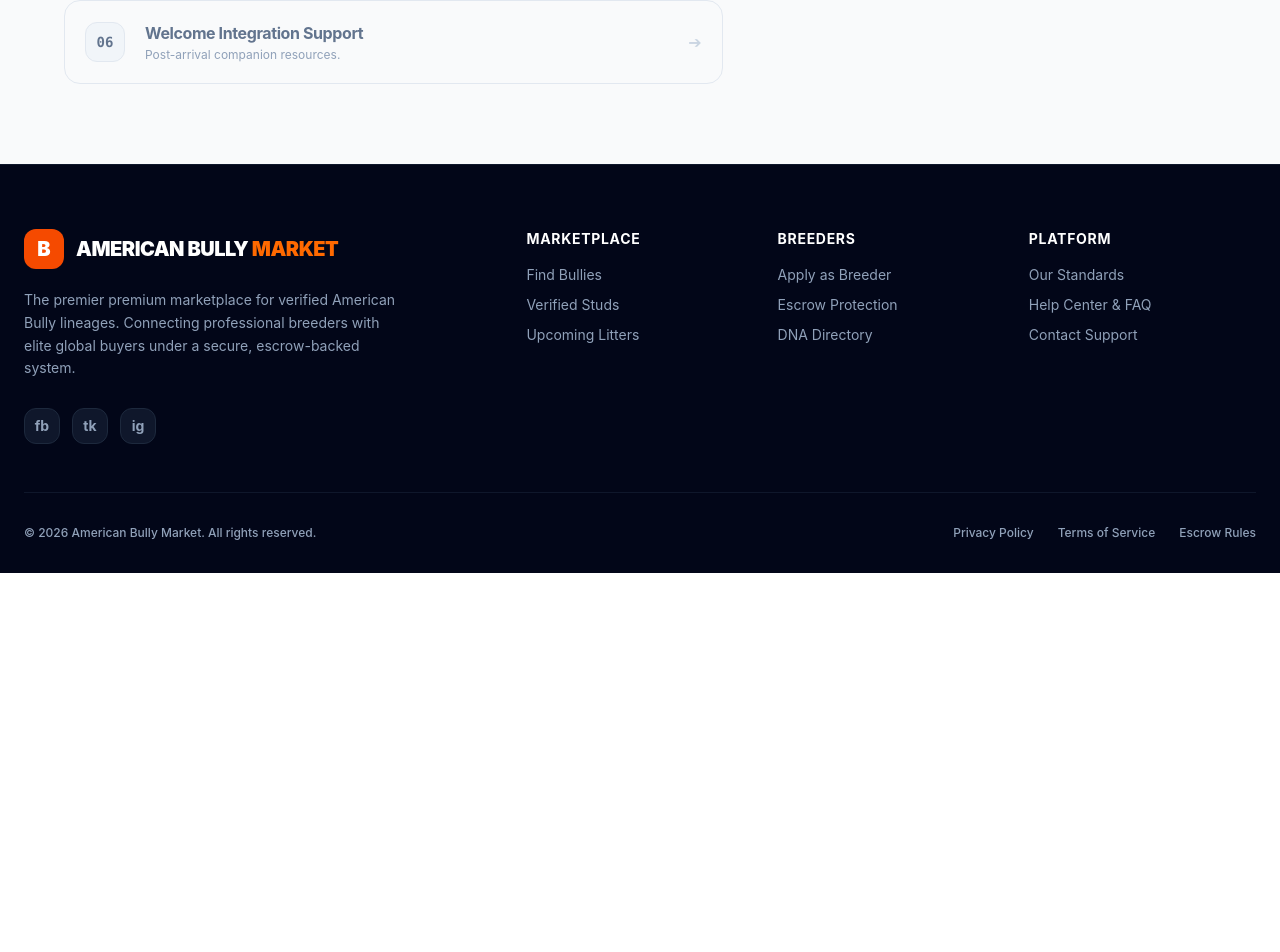
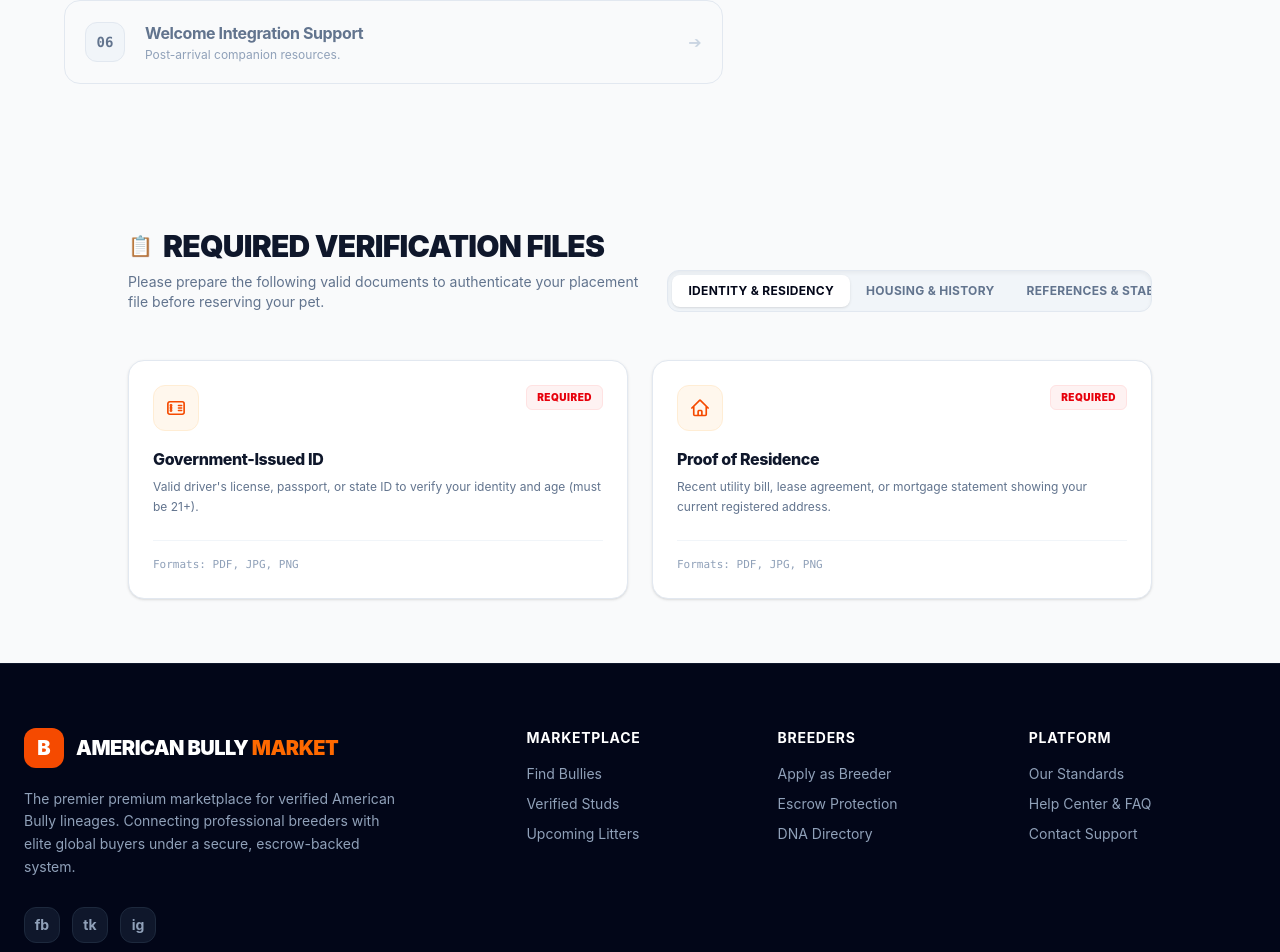
Before and after one commit to Rodralban17/Pet-Website, a React app: page /adoption-process in a window 1280 px wide. Shown: the part 1369-2321 px from the top of the page. Before the commit the page ends 1942 px from the top, so only its background shows below. Built offline with nearby package versions, Linux system fonts and the light colour scheme; the HTML template or start-up script is replaced by a standard one.

Commit message:
require document added

```diff
--- /dev/null
+++ b/src/Components/RequiredDocumentation.jsx
@@ -0,0 +1,185 @@
+import React, { useState } from 'react';
+import { motion } from 'framer-motion';
+
+const docCategories = [
+  {
+    id: "identity",
+    label: "Identity & Residency",
+    items: [
+      {
+        title: "Government-Issued ID",
+        status: "Required",
+        desc: "Valid driver's license, passport, or state ID to verify your identity and age (must be 21+).",
+        icon: (
+          <svg className="w-5 h-5 text-orange-600" fill="none" stroke="currentColor" strokeWidth="2" viewBox="0 0 24 24">
+            <path strokeLinecap="round" strokeLinejoin="round" d="M15 9h3.75M15 12h3.75M15 15h3.75M4.5 19.5h15a2.25 2.25 0 002.25-2.25V6.75A2.25 2.25 0 0019.5 4.5h-15A2.25 2.25 0 002.25 6.75v10.5a2.25 2.25 0 002.25 2.25zm.75-10.5a.75.75 0 111.5 0 .75.75 0 01-1.5 0zM5.25 12a.75.75 0 111.5 0 .75.75 0 01-1.5 0zM5.25 15a.75.75 0 111.5 0 .75.75 0 01-1.5 0z" />
+          </svg>
+        )
+      },
+      {
+        title: "Proof of Residence",
+        status: "Required",
+        desc: "Recent utility bill, lease agreement, or mortgage statement showing your current registered address.",
+        icon: (
+          <svg className="w-5 h-5 text-orange-600" fill="none" stroke="currentColor" strokeWidth="2" viewBox="0 0 24 24">
+            <path strokeLinecap="round" strokeLinejoin="round" d="M2.25 12l8.954-8.955c.44-.439 1.152-.439 1.591 0L21.75 12M4.5 9.75v10.125c0 .621.504 1.125 1.125 1.125H9.75v-4.875c0-.621.504-1.125 1.125-1.125h2.25c.621 0 1.125.504 1.125 1.125V21h4.125c.621 0 1.125-.504 1.125-1.125V9.75M8.25 21h8.25" />
+          </svg>
+        )
+      }
+    ]
+  },
+  {
+    id: "approvals",
+    label: "Housing & History",
+    items: [
+      {
+        title: "Landlord Permission",
+        status: "Required",
+        desc: "Written consent from your landlord if renting, including detailed dog policy breakdowns and size/breed restrictions.",
+        icon: (
+          <svg className="w-5 h-5 text-orange-600" fill="none" stroke="currentColor" strokeWidth="2" viewBox="0 0 24 24">
+            <path strokeLinecap="round" strokeLinejoin="round" d="M19.5 14.25v-2.625a3.375 3.375 0 00-3.375-3.375h-1.5A1.125 1.125 0 0113.5 7.125v-1.5a3.375 3.375 0 00-3.375-3.375H8.25m0 12.75h7.5m-7.5 3H12M10.5 2.25H5.625c-.621 0-1.125.504-1.125 1.125v17.25c0 .621.504 1.125 1.125 1.125h12.75c.621 0 1.125-.504 1.125-1.125V11.25a9 9 0 00-9-9z" />
+          </svg>
+        )
+      },
+      {
+        title: "Veterinary References",
+        status: "Conditional",
+        desc: "Contact information for your current or previous primary veterinarian to verify a history of responsible pet care.",
+        icon: (
+          <svg className="w-5 h-5 text-orange-600" fill="none" stroke="currentColor" strokeWidth="2" viewBox="0 0 24 24">
+            <path strokeLinecap="round" strokeLinejoin="round" d="M21 8.25c0-2.485-2.099-4.5-4.688-4.5-1.935 0-3.597 1.126-4.312 2.733-.715-1.607-2.377-2.733-4.313-2.733C5.1 3.75 3 5.765 3 8.25c0 7.22 9 12 9 12s9-4.78 9-12z" />
+          </svg>
+        )
+      }
+    ]
+  },
+  {
+    id: "suitability",
+    label: "References & Stability",
+    items: [
+      {
+        title: "Personal References",
+        status: "Required",
+        desc: "Two non-family references who can verify your household stability, responsibility level, and lifestyle traits.",
+        icon: (
+          <svg className="w-5 h-5 text-orange-600" fill="none" stroke="currentColor" strokeWidth="2" viewBox="0 0 24 24">
+            <path strokeLinecap="round" strokeLinejoin="round" d="M18 18.72a9.094 9.094 0 003.741-.479 3 3 0 00-4.682-2.72m.94 3.198l.001.031c0 .225-.012.447-.037.666A11.944 11.944 0 0112 21c-2.17 0-4.207-.576-5.963-1.584A6.062 6.062 0 016 18.719m12 0a5.971 5.971 0 00-.941-3.197m0 0A5.995 5.995 0 0012 12.75a5.995 5.995 0 00-5.058 2.772m0 0a3 3 0 00-4.681 2.72 8.986 8.986 0 003.74.477m.94-3.197a5.971 5.971 0 00-.94-3.197M15 6.75a3 3 0 11-6 0 3 3 0 016 0zm6 3a2.25 2.25 0 11-4.5 0 2.25 2.25 0 014.5 0zm-13.5 0a2.25 2.25 0 11-4.5 0 2.25 2.25 0 014.5 0z" />
+          </svg>
+        )
+      },
+      {
+        title: "Income Verification",
+        status: "Optional",
+        desc: "Recent pay stubs or redacted bank statement printouts to demonstrate financial security for complete canine care.",
+        icon: (
+          <svg className="w-5 h-5 text-orange-600" fill="none" stroke="currentColor" strokeWidth="2" viewBox="0 0 24 24">
+            <path strokeLinecap="round" strokeLinejoin="round" d="M2.25 18.75a60.07 60.07 0 0115.797 2.101c.727.198 1.453-.342 1.453-1.096V18.75M3.75 4.5h16.5c.621 0 1.125.504 1.125 1.125v12.75c0 .621-.504 1.125-1.125 1.125H3.75A1.125 1.125 0 012.625 18.375V5.625C2.625 5.004 3.129 4.5 3.75 4.5zM9 11.25a1.125 1.125 0 11-2.25 0 1.125 1.125 0 012.25 0zM12 11.25a1.125 1.125 0 11-2.25 0 1.125 1.125 0 012.25 0z" />
+          </svg>
+        )
+      }
+    ]
+  }
+];
+
+const RequiredDocumentation = () => {
+  const [activeTab, setActiveTab] = useState("identity");
+
+  // Filter dynamic content state based on selected segment
+  const currentItems = docCategories.find(cat => cat.id === activeTab)?.items || [];
+
+  return (
+    <section className="py-16 px-6 bg-transparent">
+      <div className="max-w-5xl mx-auto">
+
+        {/* --- Header Section --- */}
+        <div className="flex flex-col md:flex-row md:items-end justify-between gap-6 mb-12">
+          <div className="space-y-2">
+            <div className="flex items-center gap-2.5">
+              <span className="text-xl">📋</span>
+              <h2 className="text-2xl md:text-3xl font-black text-slate-900 uppercase tracking-tight">
+                Required Verification Files
+              </h2>
+            </div>
+            <p className="text-slate-500 text-sm max-w-xl">
+              Please prepare the following valid documents to authenticate your placement file before reserving your pet.
+            </p>
+          </div>
+
+          {/* Dynamic Tab Switches */}
+          <div className="flex bg-slate-100 p-1 rounded-xl border border-slate-200 shadow-inner overflow-x-auto">
+            {docCategories.map((cat) => (
+              <button
+                key={cat.id}
+                onClick={() => setActiveTab(cat.id)}
+                className={`px-4 py-2 text-xs font-bold rounded-lg whitespace-nowrap transition-all uppercase tracking-wide ${
+                  activeTab === cat.id
+                    ? 'bg-white text-slate-950 shadow-sm'
+                    : 'text-slate-500 hover:text-slate-800'
+                }`}
+              >
+                {cat.label}
+              </button>
+            ))}
+          </div>
+        </div>
+
+        {/* --- Documents Content Segment --- */}
+        <div className="grid grid-cols-1 md:grid-cols-2 gap-6">
+          {currentItems.map((item, index) => (
+            <motion.div
+              key={item.title}
+              initial={{ opacity: 0, y: 12 }}
+              animate={{ opacity: 1, y: 0 }}
+              transition={{ delay: index * 0.05, duration: 0.2 }}
+              className="group border border-slate-200 rounded-2xl p-6 hover:border-slate-300 transition-all flex flex-col justify-between space-y-6 bg-white shadow-sm"
+            >
+              <div className="space-y-4">
+                {/* Upper identity section */}
+                <div className="flex items-start justify-between gap-4">
+                  <div className="p-3 bg-orange-50 border border-orange-100 rounded-xl">
+                    {item.icon}
+                  </div>
+
+                  {/* Custom Flag Pill */}
+                  <span className={`text-[10px] font-black uppercase tracking-wider px-2.5 py-1 rounded-md border ${
+                    item.status === "Required"
+                      ? "bg-red-50 border-red-100 text-red-600"
+                      : item.status === "Conditional"
+                      ? "bg-amber-50 border-amber-100 text-amber-600"
+                      : "bg-slate-50 border-slate-100 text-slate-500"
+                  }`}>
+                    {item.status}
+                  </span>
+                </div>
+
+                {/* Core Copy */}
+                <div className="space-y-1.5">
+                  <h4 className="font-extrabold text-base text-slate-900 tracking-tight">
+                    {item.title}
+                  </h4>
+                  <p className="text-xs text-slate-500 leading-relaxed">
+                    {item.desc}
+                  </p>
+                </div>
+              </div>
+
+              {/* --- Interactive Action Layer (New Functional Difference) --- */}
+              <div className="pt-4 border-t border-slate-100 flex items-center justify-between gap-3">
+                <span className="text-[11px] font-mono font-medium text-slate-400 group-hover:text-slate-500 transition-colors">
+                  Formats: PDF, JPG, PNG
+                </span>
+
+
+              </div>
+
+            </motion.div>
+          ))}
+        </div>
+
+      </div>
+    </section>
+  );
+};
+
+export default RequiredDocumentation;
--- a/src/Pages/AdoptionProcessPage.jsx
+++ b/src/Pages/AdoptionProcessPage.jsx
@@ -1,6 +1,7 @@
 import {React} from 'react';
 import AdoptionHeader from '../Components/AdoptionHeader';
 import InteractivePlacementSteps from '../Components/AdopotionSteps';
+import RequiredDocumentation from '../Components/RequiredDocumentation';
 const AdoptionProcessPage = () => {
   return (
    <div>
@@ -9,6 +10,7 @@ const AdoptionProcessPage = () => {
          <AdoptionHeader/>
         </section>
         <InteractivePlacementSteps/>
+        <RequiredDocumentation/>
       </main>
     </div>
   );
```
